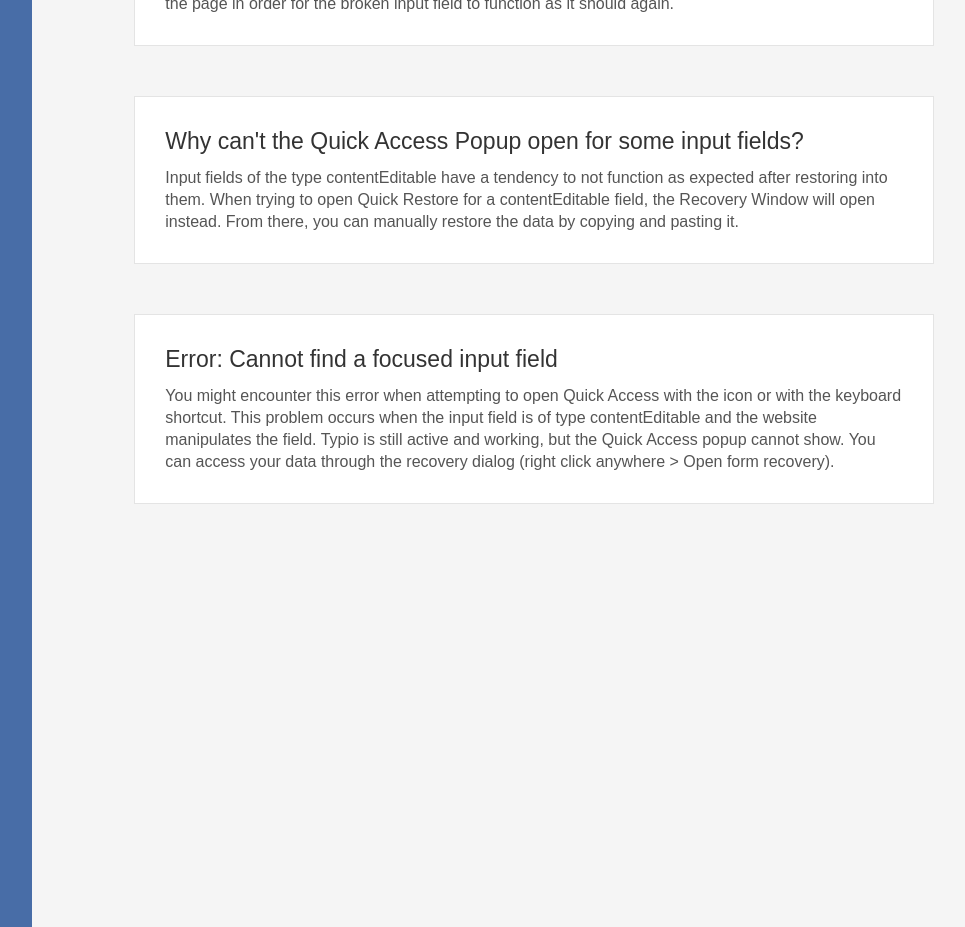
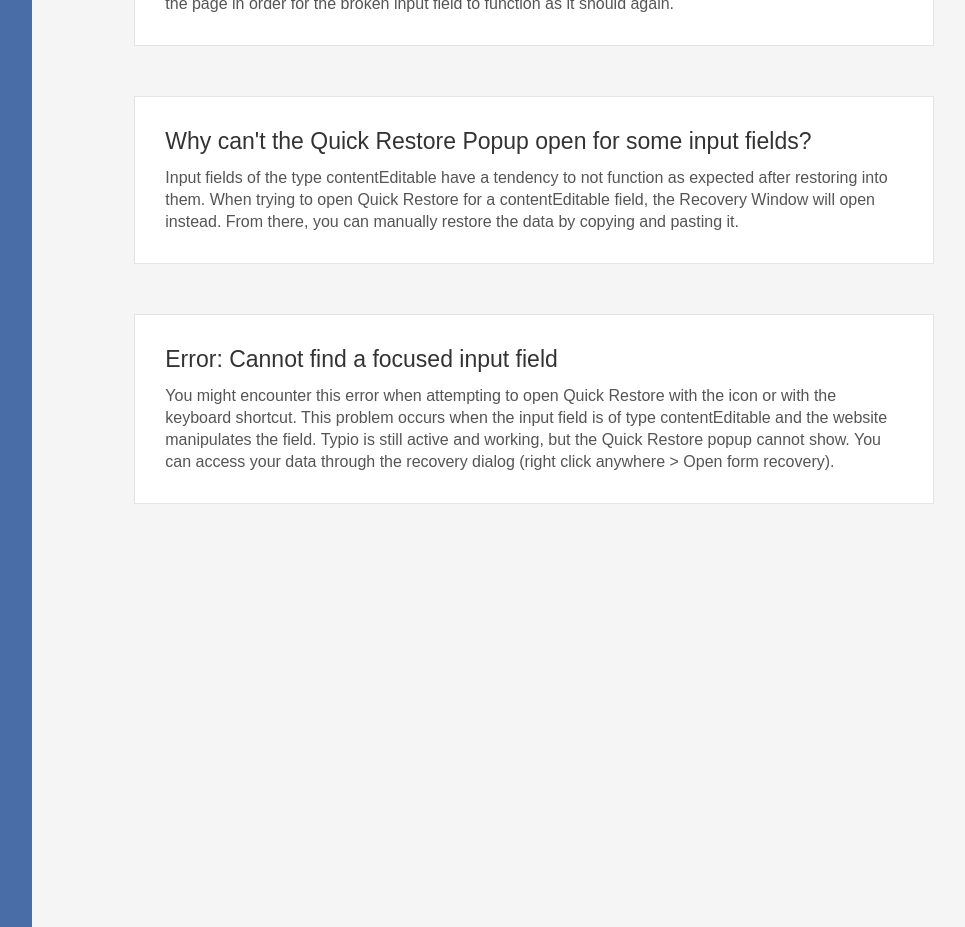
Before and after one commit to ctsstc/typio-form-recovery-reboot, a Vue app: page /#/faq in a window 1280 px wide. Shown: the part 1780-2707 px from the top of the page, without its empty margins (243-1208 px from the left). Built offline with nearby package versions, Linux system fonts and the light colour scheme; the HTML template or start-up script is replaced by a standard one.

Commit message:
Replace Quick Access with Quick Restore

```diff
--- a/src/js/controllers/content/quickAccessIconController.js
+++ b/src/js/controllers/content/quickAccessIconController.js
@@ -73,7 +73,7 @@
 function build(callback) {
 	if(!node) {
 		ui.inject({
-			html: '<a id="quickAccessIcon" title="Open Typio Quick Access"><span data-hide="" title="Hide icon for this input this page load"></span></a>',
+			html: '<a id="quickAccessIcon" title="Open Typio Quick Restore"><span data-hide="" title="Hide icon for this input this page load"></span></a>',
 			returnNode: '#quickAccessIcon'
 		}, function(res) {
 			node = res;
--- a/src/js/vue/backendApp/components/Navigation.vue
+++ b/src/js/vue/backendApp/components/Navigation.vue
@@ -31,7 +31,7 @@
                         { label: 'Why wasn\'t input wasn\'t saved?', routeName: 'faq', routeHash: '#input-not-saved' },
                         { label: 'Why can some entries not be automatically restored?', routeName: 'faq', routeHash: '#cannot-auto-restore' },
                         { label: 'Why do some input fields break after restoring into them?', routeName: 'faq', routeHash: '#input-broken-after-restoration' },
-                        { label: 'Why can\'t the Quick Access Popup open for some input fields?', routeName: 'faq', routeHash: '#qa-cant-open-for-contenteditable' },
+                        { label: 'Why can\'t the Quick Restore Popup open for some input fields?', routeName: 'faq', routeHash: '#qa-cant-open-for-contenteditable' },
                         { label: 'Error: Cannot find a focused input field', routeName: 'faq', routeHash: '#error-input-not-found' },
                     ] },
                     { label: 'Privacy Information', routeName: 'privacy', routeHash: '', icon: 'icon-lock' },
--- a/src/js/vue/backendApp/pages/FAQPage.vue
+++ b/src/js/vue/backendApp/pages/FAQPage.vue
@@ -51,7 +51,7 @@
 
         <div style="padding-top: 30px" id="qa-cant-open-for-contenteditable">
             <div class="card">
-                <h2>Why can't the Quick Access Popup open for some input fields?</h2>
+                <h2>Why can't the Quick Restore Popup open for some input fields?</h2>
                 <p>Input fields of the type contentEditable have a tendency to not function as expected after restoring into them. When trying to open Quick Restore for a contentEditable field, the Recovery Window will open instead. From there, you can manually restore the data by copying and pasting it.</p>
             </div>
         </div>
@@ -59,7 +59,7 @@
         <div style="padding-top: 30px" id="error-input-not-found">
             <div class="card">
                 <h2>Error: Cannot find a focused input field</h2>
-                <p>You might encounter this error when attempting to open Quick Access with the icon or with the keyboard shortcut. This problem occurs when the input field is of type contentEditable and the website manipulates the field. Typio is still active and working, but the Quick Access popup cannot show. You can access your data through the recovery dialog (right click anywhere &gt; Open form recovery).</p>
+                <p>You might encounter this error when attempting to open Quick Restore with the icon or with the keyboard shortcut. This problem occurs when the input field is of type contentEditable and the website manipulates the field. Typio is still active and working, but the Quick Restore popup cannot show. You can access your data through the recovery dialog (right click anywhere &gt; Open form recovery).</p>
             </div>
         </div>
 
```
